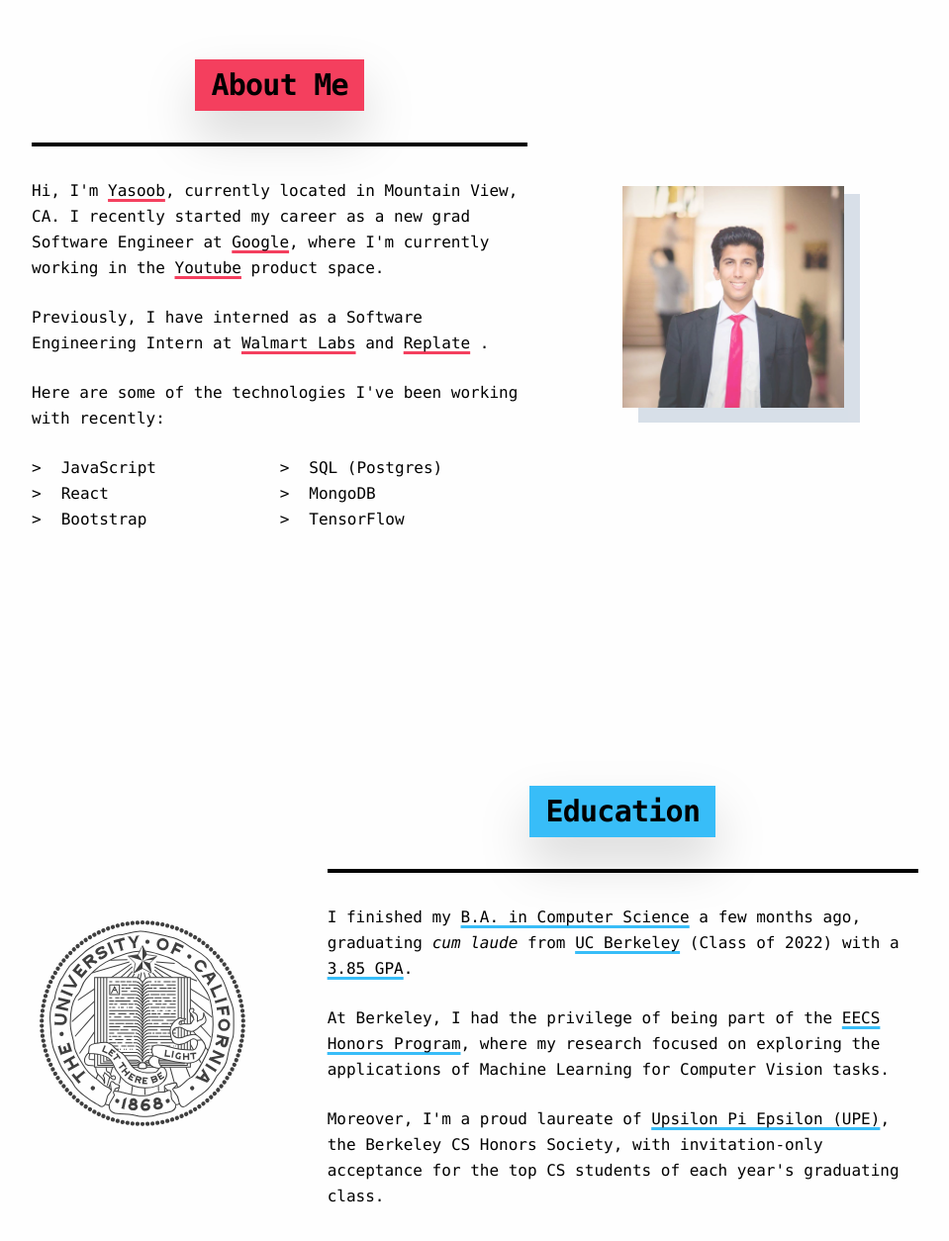
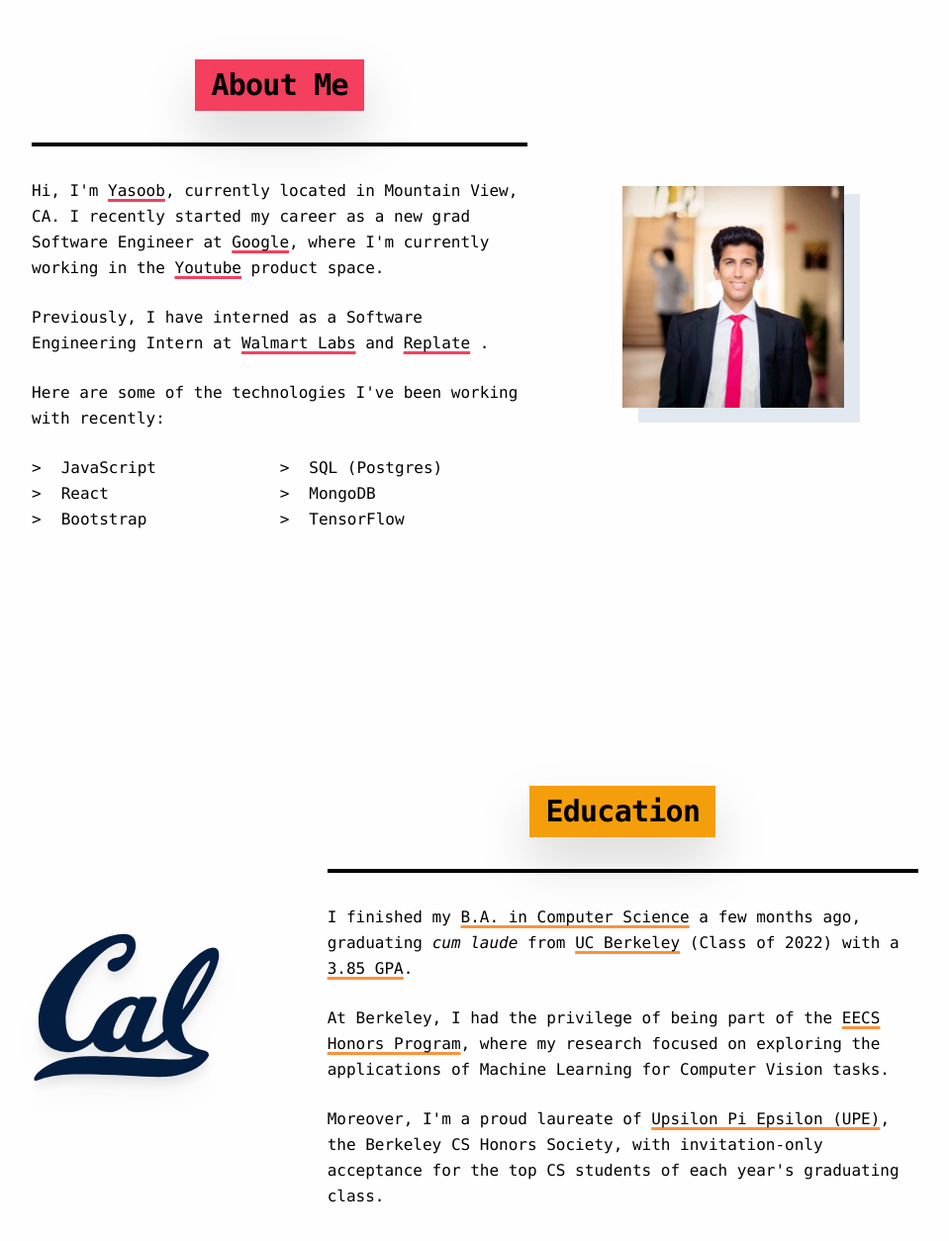
Before and after one commit to yasoobkhalid1/personal-portfolio, a Next.js app: page / in a window 1280 px wide. Shown: the part 1140-2394 px from the top of the page at 99% size, without its empty margins (160-1119 px from the left). Built offline with nearby package versions, Linux system fonts and the light colour scheme.

Commit message:
finish dark mode for education section

```diff
--- a/components/About.js
+++ b/components/About.js
@@ -79,10 +79,8 @@
         </div>
         <div className="col-span-1 pt-32">
           <div
-            className="opacity-75 ease-linear duration-150
-              w-56 mb-10 relative before:absolute before:top-2 before:left-4
-              before:w-full before:h-full before:bg-slate-300 dark:before:bg-rose-300
-              hover:opacity-100 "
+            className="w-56 mb-10 relative before:absolute before:top-2 before:left-4
+              before:w-full before:h-full before:bg-slate-200 dark:before:bg-rose-300"
           >
             <Image
               className=""
--- a/components/Education.js
+++ b/components/Education.js
@@ -5,55 +5,79 @@
     <div className="mt-48 pt-8" id="Education">
       <div className="grid grid-cols-3 mt-8">
         <div className="col-span-1 pt-32">
-          <div
-            className="w-56 mb-10 opacity-75 ease-linear duration-150
-              hover:opacity-100"
-          >
+          <div className="w-48 drop-shadow-xl dark:hidden">
             <Image
               className=""
               src="/images/uni-illustration.svg"
-              alt="Logo of UC Berkeley"
+              alt="Dark Logo of UC Berkeley"
+              width={500}
+              height={500}
+            />
+          </div>
+          <div className="w-48 drop-shadow-xl hidden dark:block">
+            <Image
+              className=""
+              src="/images/uni-dark-illustration.svg"
+              alt="Dark Logo of UC Berkeley"
               width={500}
               height={500}
             />
           </div>
         </div>
         <div className="col-span-2 leading-relaxed ">
-          <div className="pb-2 text-center mb-8 border-b-4 border-black">
+          <div
+            className="pb-2 text-center mb-8 border-b-4 border-black
+            dark:border-slate-200"
+          >
             <div
               className="tracking-tight drop-shadow-2xl text-3xl
-              font-semibold bg-sky-400 p-2 px-4 inline-block mb-6"
+              font-semibold bg-amber-500 p-2 px-4 inline-block mb-6"
             >
               Education
             </div>
           </div>
-          <p className="mb-6">
+          <p className="mb-6 dark:text-slate-200">
             I finished my{" "}
-            <span className="underline decoration-[3px] underline-offset-[3px] decoration-sky-400">
+            <span
+              className="underline decoration-[3px] underline-offset-[3px]
+            decoration-orange-400 dark:underline-offset-4"
+            >
               B.A. in Computer Science
             </span>{" "}
             a few months ago, graduating{" "}
             <span className="italic">cum laude</span> from{" "}
-            <span className="underline decoration-[3px] underline-offset-[3px] decoration-sky-400">
+            <span
+              className="underline decoration-[3px] underline-offset-[3px]
+            decoration-orange-400 dark:underline-offset-4"
+            >
               UC Berkeley
             </span>{" "}
             (Class of 2022) with a{" "}
-            <span className="underline decoration-[3px] underline-offset-[3px] decoration-sky-400">
+            <span
+              className="underline decoration-[3px] underline-offset-[3px]
+            decoration-orange-400 dark:underline-offset-4"
+            >
               3.85 GPA
             </span>
             .
           </p>
-          <p className="mb-6">
+          <p className="mb-6 dark:text-slate-200">
             At Berkeley, I had the privilege of being part of the{" "}
-            <span className="underline decoration-[3px] underline-offset-[3px] decoration-sky-400">
+            <span
+              className="underline decoration-[3px] underline-offset-[3px]
+            decoration-orange-400 dark:underline-offset-4"
+            >
               EECS Honors Program
             </span>
             , where my research focused on exploring the applications of Machine
             Learning for Computer Vision tasks.
           </p>
-          <p className="mb-6">
+          <p className="mb-6 dark:text-slate-200">
             Moreover, I'm a proud laureate of{" "}
-            <span className="underline decoration-[3px] underline-offset-[3px] decoration-sky-400">
+            <span
+              className="underline decoration-[3px] underline-offset-[3px]
+            decoration-orange-400 dark:underline-offset-4"
+            >
               Upsilon Pi Epsilon (UPE)
             </span>
             , the Berkeley CS Honors Society, with invitation-only acceptance
```
Also changed, not shown: public/images/uni-dark-illustration.svg (added), public/images/uni-illustration.svg.
